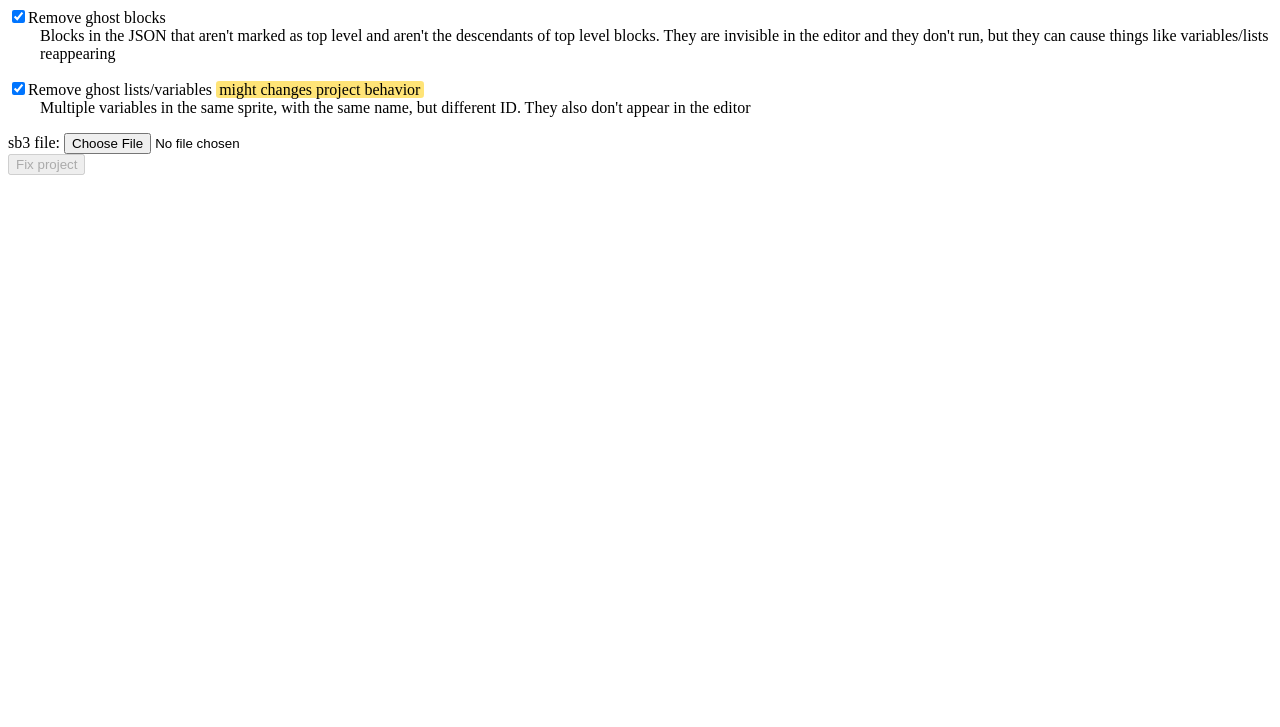
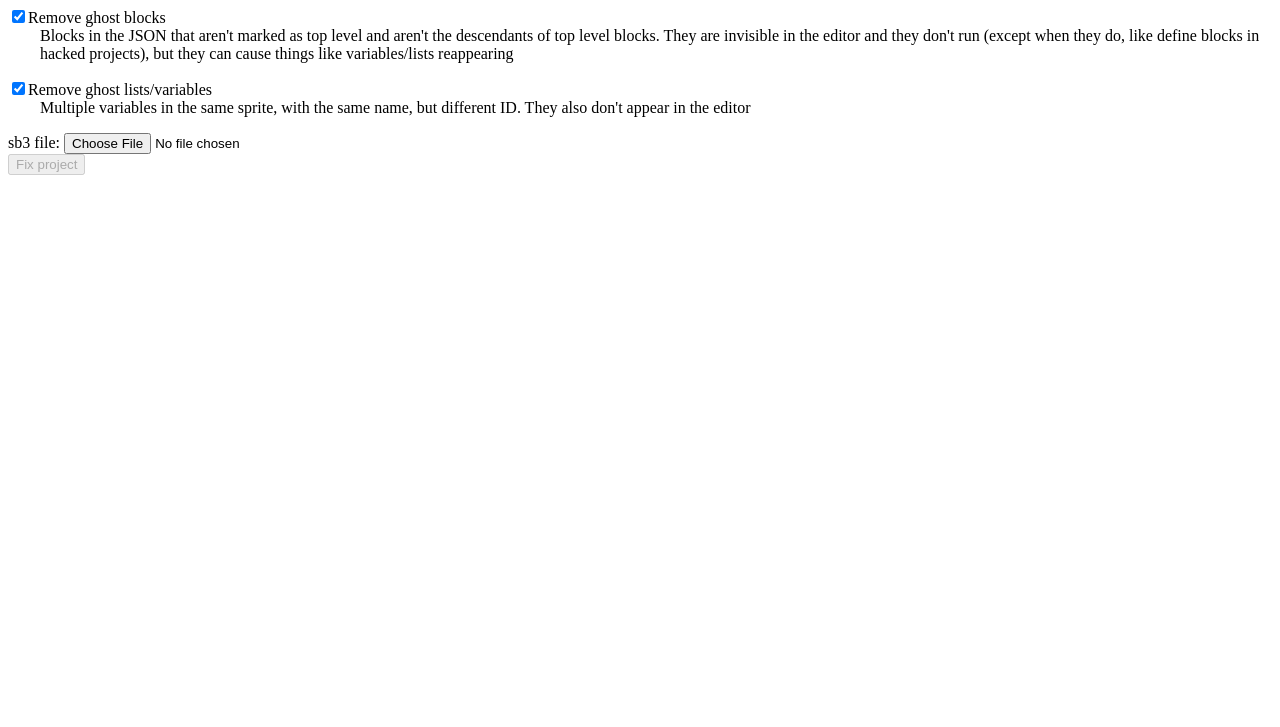
Before and after one commit to nimeratus/misc, a plain HTML site: page ghostblockremover.html in a window 1280 px wide. Shown: the part 73-800 px from the top of the page. Drawn offline with Linux system fonts and the light colour scheme.

Commit message:
remove "can change project behavior" warning
Removing ghost blocks can also change the behavior in some cases,
so it doesn't make sense to add a warning only to the other option

(if a define block isn't topLevel, that doesn't prevent calling it)

```diff
--- a/ghostblockremover.html
+++ b/ghostblockremover.html
@@ -25,9 +25,9 @@
     <form>
     <h1>sb3 bug fixer</h1>
     <div><label><input type="checkbox" name="fixBlocks" checked />Remove ghost blocks</label></div>
-    <div class="explanation">Blocks in the JSON that aren't marked as top level and aren't the descendants of top level blocks. They are invisible in the editor and they don't run, but they can cause things like variables/lists reappearing</div>
+    <div class="explanation">Blocks in the JSON that aren't marked as top level and aren't the descendants of top level blocks. They are invisible in the editor and they don't run (except when they do, like define blocks in hacked projects), but they can cause things like variables/lists reappearing</div>
 
-    <label><input type="checkbox" name="fixVariables" checked />Remove ghost lists/variables</label> <span class="warning">might changes project behavior</span>
+    <label><input type="checkbox" name="fixVariables" checked />Remove ghost lists/variables</label>
     <div class="explanation">Multiple variables in the same sprite, with the same name, but different ID. They also don't appear in the editor</div>
 
     <div><label>sb3 file: <input type="file" id="fi"/></label></div>
```
